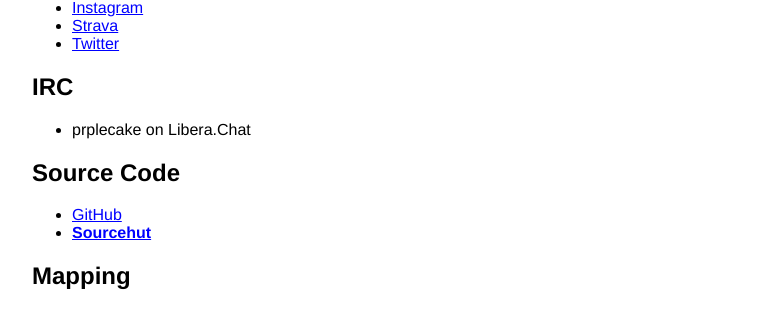
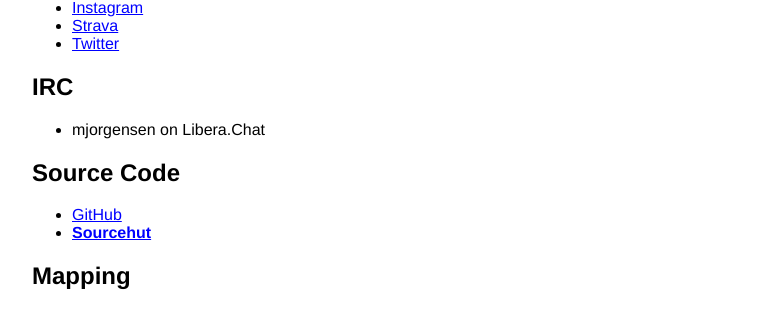
Before and after one commit to prplecake/jrgnsn.net, a Jekyll site: the page built from find.md, in a window 1280 px wide. Shown: the part 169-479 px from the top of the page, without its empty margins (258-1028 px from the left). Built offline with Jekyll 4.4.1, drawn with Linux system fonts in a browser that asks for light colours.

Commit message:
Change IRC handle

```diff
--- a/find.md
+++ b/find.md
@@ -17,7 +17,7 @@
 
 ## IRC
 
-* prplecake on Libera.Chat
+* mjorgensen on Libera.Chat
 
 ## Source Code
 
```
